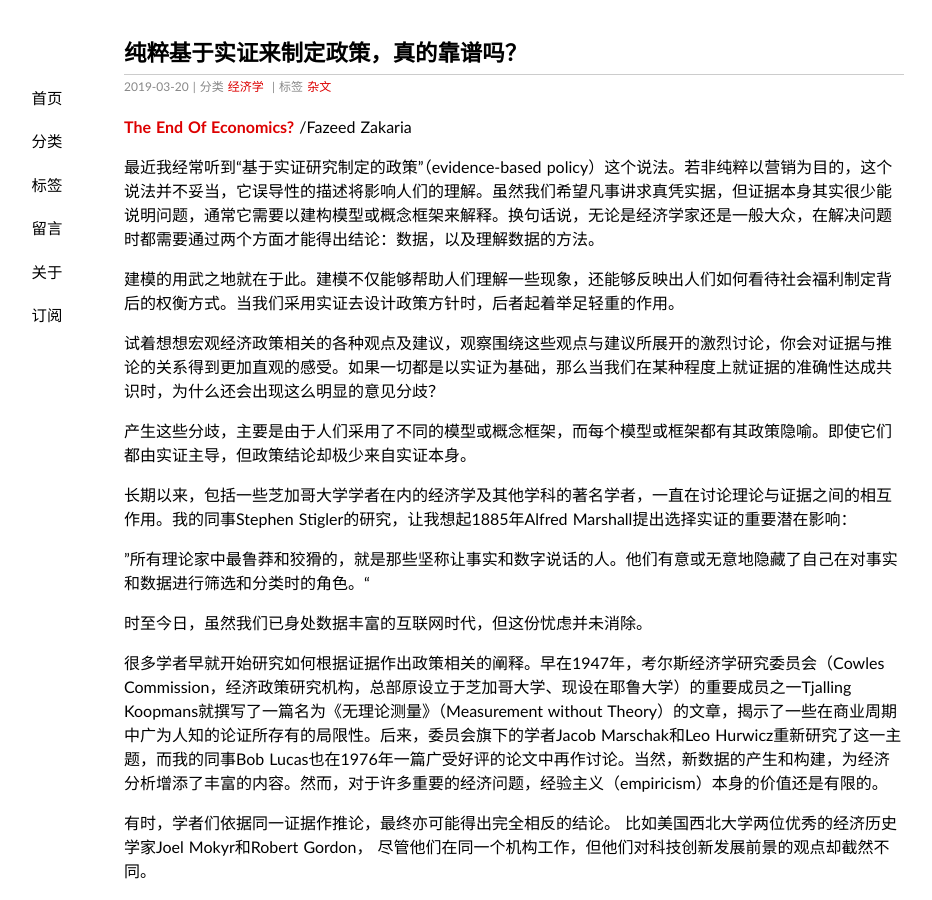
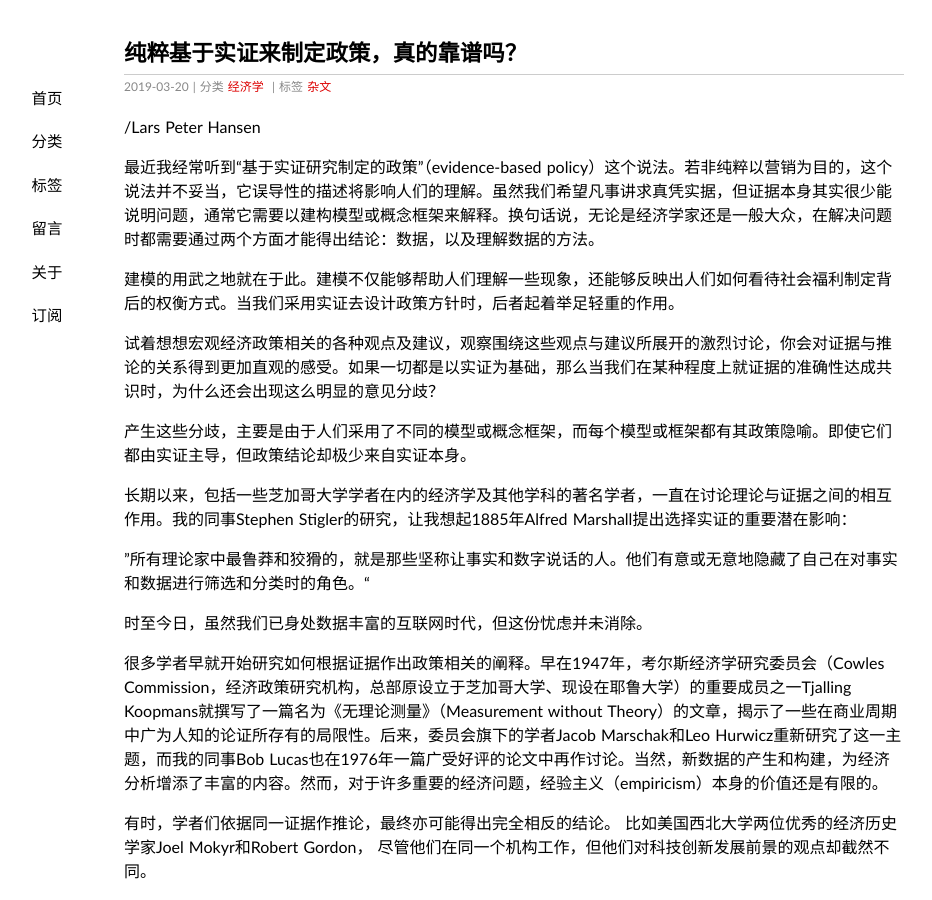
Before and after one commit to wuyy2007/wanguolin.github.io, a Jekyll site: the page built from _posts/2019-03-20-evidence-based_policy.md, in a window 1280 px wide and 900 px high. Shown: the whole window, without its empty margins (126-1058 px from the left). Built offline with Jekyll 4.4.1, drawn with Linux system fonts in a browser that asks for light colours; some web fonts are replaced; comment, search, counter and statistics services are not loaded.

Commit message:
Update 2019-03-20-evidence-based_policy.md

```diff
--- a/_posts/2019-03-20-evidence-based_policy.md
+++ b/_posts/2019-03-20-evidence-based_policy.md
@@ -6,8 +6,9 @@ category: 经济学
 tags: [杂文]
 ---
 {% include JB/setup %}
-<a href="https://fareedzakaria.com/columns/2019/1/22/the-end-of-economics"><strong>The End Of Economics?</strong> </a>
-  /Fazeed Zakaria
+<strong></strong>
+  /Lars Peter Hansen
+
 
 
 <p>最近我经常听到“基于实证研究制定的政策”（evidence-based policy）这个说法。若非纯粹以营销为目的，这个说法并不妥当，它误导性的描述将影响人们的理解。虽然我们希望凡事讲求真凭实据，但证据本身其实很少能说明问题，通常它需要以建构模型或概念框架来解释。换句话说，无论是经济学家还是一般大众，在解决问题时都需要通过两个方面才能得出结论：数据，以及理解数据的方法。</p>
```
